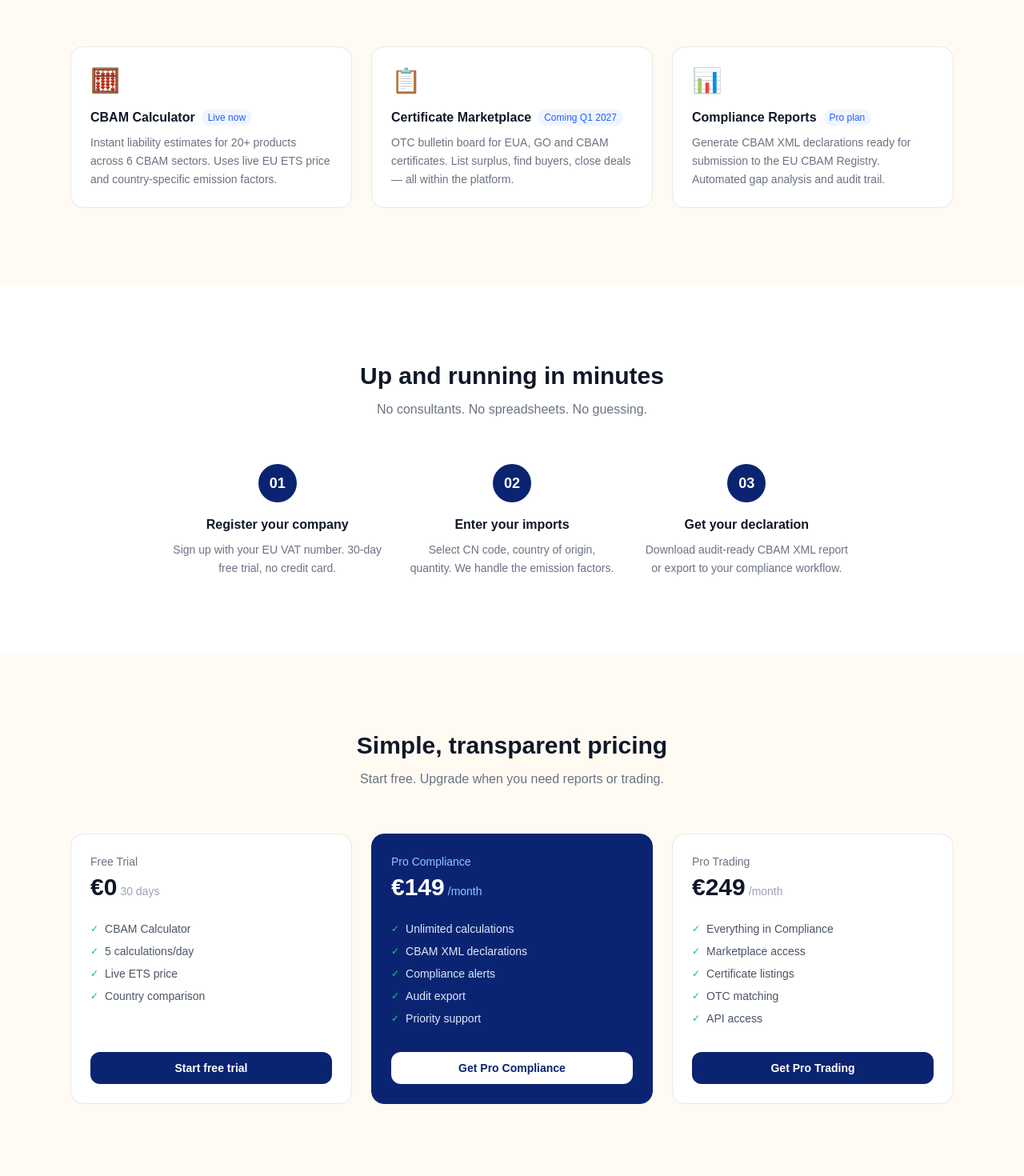
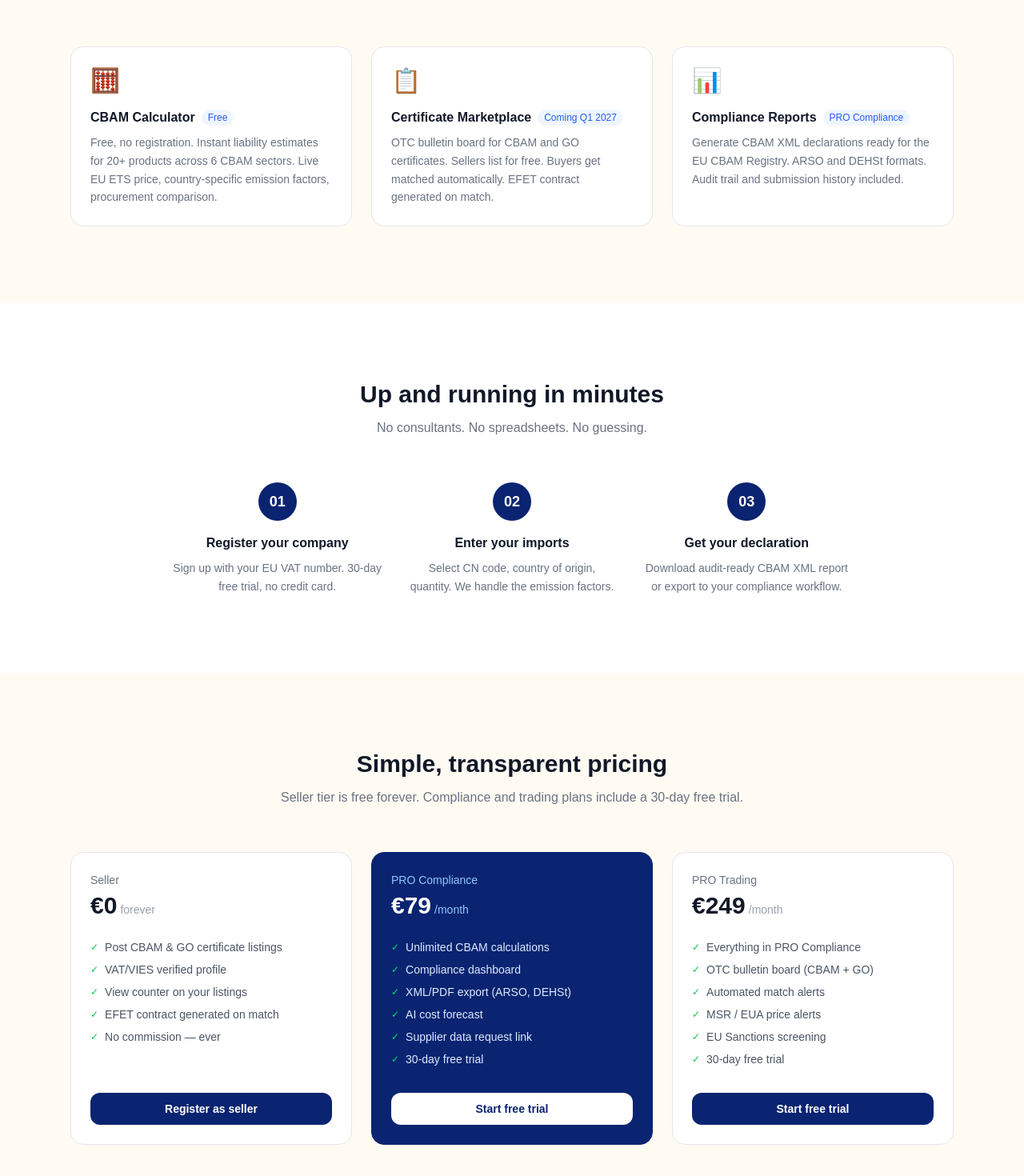
Before and after one commit to carbonis-eu/carbonis-app, a Next.js app: page / in a window 1280 px wide. Shown: the part 1328-2798 px from the top of the page at 80% size. Built offline with nearby package versions, Linux system fonts and the light colour scheme; no server answers.

Commit message:
fix: correct pricing (Seller/79eu/249eu), CBAM public route, badge date, calculator free

```diff
--- a/app/page.tsx
+++ b/app/page.tsx
@@ -63,10 +63,9 @@ export default async function HomePage() {
 
       {/* HERO */}
       <section className="max-w-6xl mx-auto px-6 pt-20 pb-24 text-center">
-        {/* Regulatory badge */}
         <div className="inline-flex items-center gap-2 bg-amber-50 border border-amber-200 text-amber-800 text-xs font-medium px-3 py-1.5 rounded-full mb-8 slide-up">
           <span className="w-1.5 h-1.5 rounded-full bg-amber-500 inline-block" />
-          EU CBAM mandatory reporting starts January 2026 — are you ready?
+          CBAM in force since Jan 2026 — 2026 annual declaration due May 2027
         </div>
 
         <h1 className="text-4xl md:text-6xl font-bold text-gray-900 tracking-tight leading-tight mb-6 slide-up-2">
@@ -90,7 +89,7 @@ export default async function HomePage() {
             href="/cbam"
             className="border border-gray-300 text-gray-700 px-8 py-3.5 rounded-xl text-sm font-semibold hover:border-gray-400 hover:bg-white transition-colors"
           >
-            Try CBAM calculator →
+            Try CBAM calculator — free →
           </Link>
         </div>
 
@@ -150,22 +149,22 @@ export default async function HomePage() {
             {
               icon: '🧮',
               title: 'CBAM Calculator',
-              desc: 'Instant liability estimates for 20+ products across 6 CBAM sectors. Uses live EU ETS price and country-specific emission factors.',
-              badge: 'Live now',
+              desc: 'Free, no registration. Instant liability estimates for 20+ products across 6 CBAM sectors. Live EU ETS price, country-specific emission factors, procurement comparison.',
+              badge: 'Free',
               href: '/cbam',
             },
             {
               icon: '📋',
               title: 'Certificate Marketplace',
-              desc: 'OTC bulletin board for EUA, GO and CBAM certificates. List surplus, find buyers, close deals — all within the platform.',
+              desc: 'OTC bulletin board for CBAM and GO certificates. Sellers list for free. Buyers get matched automatically. EFET contract generated on match.',
               badge: 'Coming Q1 2027',
               href: '/register',
             },
             {
               icon: '📊',
               title: 'Compliance Reports',
-              desc: 'Generate CBAM XML declarations ready for submission to the EU CBAM Registry. Automated gap analysis and audit trail.',
-              badge: 'Pro plan',
+              desc: 'Generate CBAM XML declarations ready for the EU CBAM Registry. ARSO and DEHSt formats. Audit trail and submission history included.',
+              badge: 'PRO Compliance',
               href: '/register',
             },
           ].map(f => (
@@ -211,35 +210,55 @@ export default async function HomePage() {
       <section id="pricing" className="max-w-6xl mx-auto px-6 py-24">
         <div className="text-center mb-14">
           <h2 className="text-3xl font-bold text-gray-900 mb-3">Simple, transparent pricing</h2>
-          <p className="text-gray-500">Start free. Upgrade when you need reports or trading.</p>
+          <p className="text-gray-500">Seller tier is free forever. Compliance and trading plans include a 30-day free trial.</p>
         </div>
 
         <div className="grid grid-cols-1 md:grid-cols-3 gap-6">
           {[
             {
-              name: 'Free Trial',
+              name: 'Seller',
               price: '€0',
-              period: '30 days',
-              features: ['CBAM Calculator', '5 calculations/day', 'Live ETS price', 'Country comparison'],
-              cta: 'Start free trial',
+              period: 'forever',
+              features: [
+                'Post CBAM & GO certificate listings',
+                'VAT/VIES verified profile',
+                'View counter on your listings',
+                'EFET contract generated on match',
+                'No commission — ever',
+              ],
+              cta: 'Register as seller',
               href: '/register',
               highlight: false,
             },
             {
-              name: 'Pro Compliance',
-              price: '€149',
+              name: 'PRO Compliance',
+              price: '€79',
               period: '/month',
-              features: ['Unlimited calculations', 'CBAM XML declarations', 'Compliance alerts', 'Audit export', 'Priority support'],
-              cta: 'Get Pro Compliance',
+              features: [
+                'Unlimited CBAM calculations',
+                'Compliance dashboard',
+                'XML/PDF export (ARSO, DEHSt)',
+                'AI cost forecast',
+                'Supplier data request link',
+                '30-day free trial',
+              ],
+              cta: 'Start free trial',
               href: '/register',
               highlight: true,
             },
             {
-              name: 'Pro Trading',
+              name: 'PRO Trading',
               price: '€249',
               period: '/month',
-              features: ['Everything in Compliance', 'Marketplace access', 'Certificate listings', 'OTC matching', 'API access'],
-              cta: 'Get Pro Trading',
+              features: [
+                'Everything in PRO Compliance',
+                'OTC bulletin board (CBAM + GO)',
+                'Automated match alerts',
+                'MSR / EUA price alerts',
+                'EU Sanctions screening',
+                '30-day free trial',
+              ],
+              cta: 'Start free trial',
               href: '/register',
               highlight: false,
             },
--- a/middleware.ts
+++ b/middleware.ts
@@ -1,7 +1,7 @@
 import { createServerClient } from '@supabase/ssr'
 import { NextResponse, type NextRequest } from 'next/server'
 
-const PUBLIC_ROUTES = ['/', '/login', '/register', '/auth/callback', '/marketplace']
+const PUBLIC_ROUTES = ['/', '/login', '/register', '/auth/callback', '/marketplace', '/cbam']
 
 export async function middleware(request: NextRequest) {
   let supabaseResponse = NextResponse.next({ request })
```
